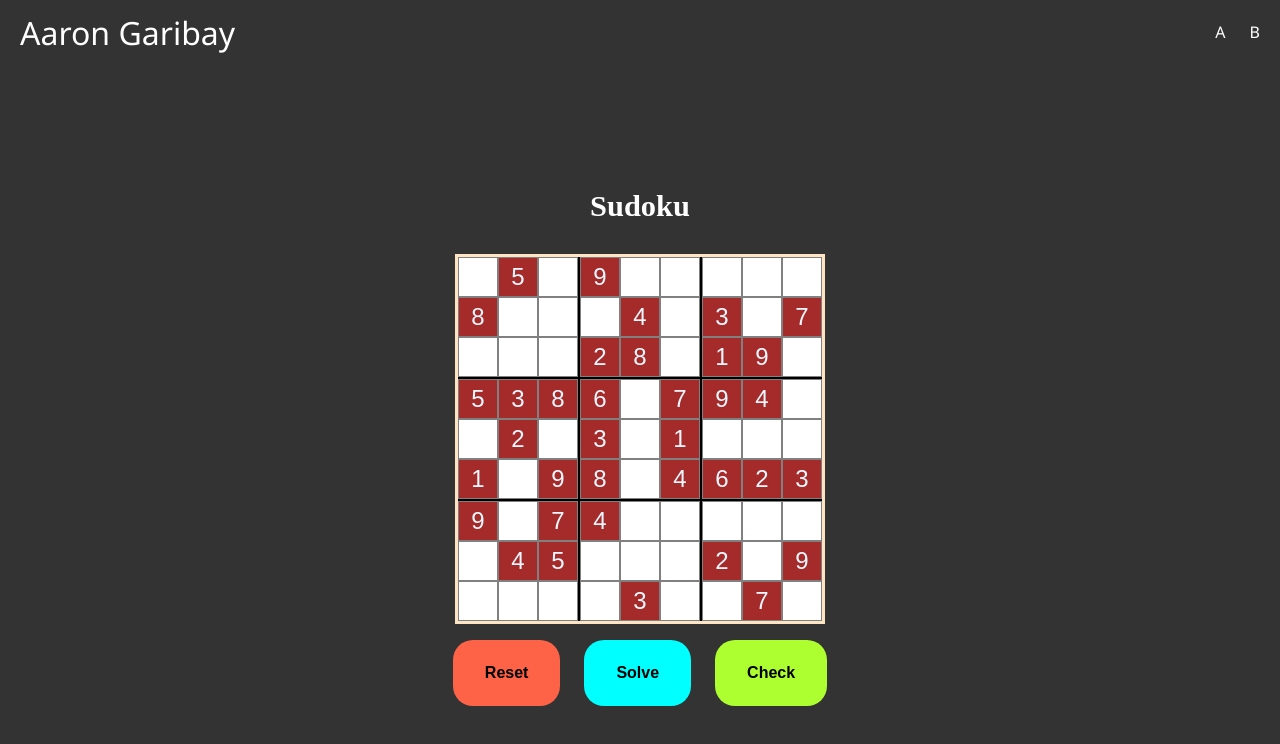
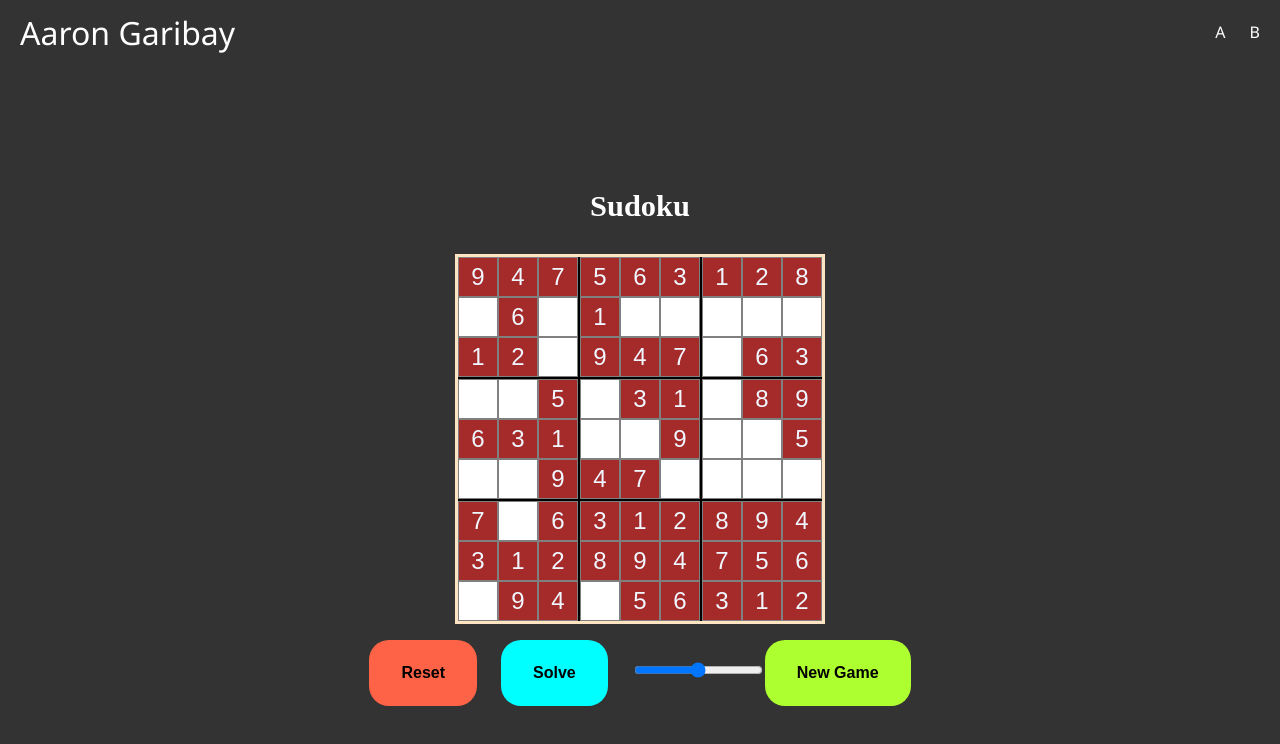
Before and after one commit to aHardReset/sudoku-game-ts, a React (Vite) app: page / in a window 1280 px wide. Shown: the top 744 px of the page. Built offline with nearby package versions, Linux system fonts and the light colour scheme.

Commit message:
animation added

```diff
--- a/src/Sudoku.tsx
+++ b/src/Sudoku.tsx
@@ -1,12 +1,16 @@
 import "./styles/sudoku.css"
-import React, { useState } from "react";
-import { generateNewBoard, isValid } from "./engines/sudokuEngine";
+import React, { useState, useRef } from "react";
+import { generateNewBoard, isValid, emptyCellIdentifier, solve, isASolvedBoard} from "./engines/sudokuEngine";
 
-const emptyCellIdentifier = -1;
-const dummyBoard: number[][] = generateNewBoard();
+import type {Step} from "./engines/sudokuEngine";
 
+const minAnimationSpeed = 1000
+const maxAnimationSpeed = 50
+const initBoard = generateNewBoard()
 function Sudoku() {
-    const [sudokuArr, setSudokuArr] = useState(getDeepCopy(dummyBoard));
+    const [currentBoard, setCurrentBoard] = useState(getDeepCopy(initBoard));
+    const animationSpeed = useRef(maxAnimationSpeed + Math.round((minAnimationSpeed - maxAnimationSpeed) / 2));
+    const [solveAutomaticallyRequest, setSolveAutomaticallyRequest] = useState(false);
 
     function getDeepCopy(arr: number[][]) {
         return JSON.parse(JSON.stringify(arr))
@@ -14,7 +18,7 @@ function Sudoku() {
 
     function onInputChange(e: React.ChangeEvent<HTMLInputElement>, row: number, col: number) {
         let val = parseInt(e.target.value) || emptyCellIdentifier;
-        let grid = getDeepCopy(sudokuArr);
+        let grid = getDeepCopy(currentBoard);
 
         let isValidValue = (val: number) => {
             return val === -1 || (val >= 1 && val <= 9);
@@ -22,21 +26,24 @@ function Sudoku() {
 
         if (isValidValue(val) ){
             grid[row][col] = val;
-            setSudokuArr(grid);
+            setCurrentBoard(grid);
         }
     }
 
     function isBlockedCell(row: number, col: number): boolean{
-        return dummyBoard[row][col] !== emptyCellIdentifier;
+        return initBoard[row][col] !== emptyCellIdentifier;
     }
 
     function getClassCell(row: number, col: number): string {
         let classes = "cell-input";
         if (isBlockedCell(row, col)){
             classes += " cell-blocked";
-        }
-        else if(sudokuArr[row][col] !== emptyCellIdentifier && !isValid(getDeepCopy(sudokuArr), sudokuArr[row][col], row, col)){
+        } else if(currentBoard[row][col] !== emptyCellIdentifier && !isValid(getDeepCopy(currentBoard), currentBoard[row][col], row, col)){
             classes += " cell-not-valid";
+        } else if(isASolvedBoard(currentBoard)) {
+          classes += " cell-blocked-by-solved-board";
+        } else if (solveAutomaticallyRequest){
+          classes += " cell-blocked-by-backtracking";
         }
 
         return classes
@@ -44,7 +51,59 @@ function Sudoku() {
     }
 
     function resetBoard() {
-        setSudokuArr(getDeepCopy(dummyBoard));
+        setCurrentBoard(getDeepCopy(initBoard));
+    }
+
+    function sleep(ms: number) {
+      return new Promise(resolve => setTimeout(resolve, ms));
+    }
+
+
+    function*sudokuBacktracingSteps(steps: Step[]) {
+      let currentStep = steps.shift()
+      while (currentStep !== undefined) {
+        const row: number = currentStep.row;
+        const col: number = currentStep.col;
+        const val: number = currentStep.val;
+        currentBoard[row][col] = val;
+        setCurrentBoard(getDeepCopy(currentBoard));
+        yield
+        currentStep = steps.shift()
+      }
+    }
+
+    async function sudokuBacktracingAnimation(solvedBoardSteps: Step[]) {
+        let solveGenerator = sudokuBacktracingSteps(solvedBoardSteps);
+        for (let _ of solveGenerator) {
+          await sleep(animationSpeed.current);
+        }
+        setSolveAutomaticallyRequest(false)
+      }
+
+
+    async function solveBoard() {
+        if(solveAutomaticallyRequest === false){setCurrentBoard(initBoard);
+          setSolveAutomaticallyRequest(true)
+          let solvedBoardSteps: Step[] = [];
+          let solvedBoard = solve(initBoard, solvedBoardSteps)
+          if (isASolvedBoard(solvedBoard)) {
+              sudokuBacktracingAnimation(solvedBoardSteps);
+          }
+        }
+
+    }
+
+    function changeAnimationSpeed(e: React.ChangeEvent<HTMLInputElement>) {
+
+        const speedFactor = (minAnimationSpeed - maxAnimationSpeed) / (parseInt(e.target.max) - parseInt(e.target.min))
+        const sliderInput = parseInt(e.target.value)
+        const newSpeed = Math.round(minAnimationSpeed - (sliderInput * speedFactor))
+        animationSpeed.current = newSpeed
+
+    }
+
+    function newGame() {
+      window.location.reload()
     }
 
     const board = [0, 1, 2, 3, 4, 5, 6, 7, 8].map((row, rIdx) => {
@@ -56,9 +115,9 @@ function Sudoku() {
                     let cell = <input
                         type="number"
                         onChange={(e) => onInputChange(e, rIdx, cIdx)}
-                        value={sudokuArr[row][col] !== emptyCellIdentifier ? sudokuArr[row][col] : "" }
+                        value={currentBoard[row][col] !== emptyCellIdentifier ? currentBoard[row][col] : "" }
                         className={getClassCell(row, col)}
-                        disabled={isBlockedCell(row, col)}
+                        disabled={isBlockedCell(row, col) || solveAutomaticallyRequest || isASolvedBoard(currentBoard)}
                     />
                     return <td key={rIdx + cIdx} className={(col+1) % 3 === 0 ? "rBorder" : ""}>
                         {cell}
@@ -79,9 +138,10 @@ function Sudoku() {
                 </table>
 
                 <div className="button-container">
-                    <button className="controls-button" onClick={resetBoard} style={{backgroundColor: "tomato"}}>Reset</button>
-                    <button className="controls-button" style={{margin: "0 3vh"}} >Solve</button>
-                    <button className="controls-button" style={{backgroundColor: "greenyellow"}}>Check</button>
+                    {solveAutomaticallyRequest ? "" : <button className="controls-button" onClick={resetBoard} style={{backgroundColor: "tomato"}}>Reset</button>}
+                    <button className="controls-button" onClick={solveBoard} style={{margin: "0 3vh"}} >{solveAutomaticallyRequest ? "Solving..." : "Solve"}</button>
+                    <input className= "" onChange={changeAnimationSpeed} type="range" min="0" max="100"  id="speedSlider"/>
+                    <button className="controls-button" onClick={newGame} style={{backgroundColor: "greenyellow"}}>New Game</button>
                 </div>
             </div>
         </div>
--- a/src/engines/sudokuEngine.ts
+++ b/src/engines/sudokuEngine.ts
@@ -1,4 +1,10 @@
-function generateNewBoard(): number[][] {
+const emptyCellIdentifier = -1;
+
+function copyObject(object: Object) {
+  return JSON.parse(JSON.stringify(object))
+}
+
+function getDummyBoard(): number[][] {
 
   return [
     [-1, 5, -1, 9, -1, -1, -1, -1, -1],
@@ -12,6 +18,97 @@ function generateNewBoard(): number[][] {
     [-1, -1, -1, -1, 3, -1, -1, 7, -1]
   ]
 }
+
+function shuffle(array: Array<number>) {
+  let currentIndex = array.length,  randomIndex;
+
+  // While there remain elements to shuffle.
+  while (currentIndex != 0) {
+
+    // Pick a remaining element.
+    randomIndex = Math.floor(Math.random() * currentIndex);
+    currentIndex--;
+
+    // And swap it with the current element.
+    [array[currentIndex], array[randomIndex]] = [
+      array[randomIndex], array[currentIndex]];
+  }
+
+  return array;
+}
+
+function generateNewBoard(): number[][]{
+  const base = 3
+  const side = base * base;
+  const gameSpace = [1, 2, 3, 4, 5, 6, 7, 8, 9]
+  const emptiesByDifficulty = [26, 30, 35, 41]
+  const difficulty = 0
+
+  const pattern = (row: number, col: number) => (base*(row%base) + Math.floor(row / base) + col) %side
+  let rBase = []
+  for (let rBaseIdx = 0; rBaseIdx < base; rBaseIdx++) {
+    rBase.push(rBaseIdx)
+  }
+
+  let rBaseShuffle = shuffle(copyObject(rBase))
+  let rows = []
+  for (let r = 0; r<rBaseShuffle.length; r++){
+    let innerBaseShuffle = shuffle(copyObject(rBase))
+    for (let g = 0; g<innerBaseShuffle.length; g++){
+      rows.push(g*base + r)
+    }
+  }
+
+  rBaseShuffle = shuffle(copyObject(rBase))
+  let cols = []
+  for (let c = 0; c<rBaseShuffle.length; c++){
+    let innerBaseShuffle = shuffle(copyObject(rBase))
+    for (let g = 0; g<innerBaseShuffle.length; g++){
+      cols.push(g*base + c)
+    }
+  }
+
+  let randomizeSpace = shuffle(gameSpace)
+  let board = []
+  for(let r = 0; r < rows.length; r++){
+    let _row = []
+    for (let c = 0; c < cols.length; c++){
+      _row.push(randomizeSpace[pattern(r,c)])
+    }
+    board.push(_row)
+  }
+
+  const squares = side * side;
+  let randomCells = []
+  const empties = emptiesByDifficulty[difficulty]
+  for (let s = 0; s < squares; s++) {
+    randomCells.push(s)
+  }
+
+  randomCells = shuffle(randomCells)
+  randomCells = randomCells.slice(0, empties)
+
+  for (let emptiesIdx = 0; emptiesIdx<randomCells.length; emptiesIdx++){
+    board[Math.floor(randomCells[emptiesIdx] / side)][randomCells[emptiesIdx] % side] = emptyCellIdentifier
+  }
+  if(isAValidGame(board)){
+    return board
+  }
+  return generateNewBoard()
+}
+
+function isAValidGame(currentBoard: number[][]): boolean {
+  // is a valid game === true when all the values in the current board are valid under sudoku rules
+  for (let row = 0; row < currentBoard.length; row++) {
+    for (let col = 0; col < currentBoard[0].length; col++) {
+      if (currentBoard[row][col] !== -1 && !isValid(currentBoard, currentBoard[row][col], row, col)) {
+        return false
+      }
+    }
+  }
+  return true
+}
+
 
 function isValid(currentBoard: number[][], num: number, rowIdx: number, colIdx: number): boolean{
   const checkRow = (): boolean => {
@@ -50,9 +147,71 @@ function isValid(currentBoard: number[][], num: number, rowIdx: number, colIdx:
   return checkRow() && checkCol() && checkSquare()
 }
 
-function solve(initBoard:number[][]) {
-  const e = 3
+function findNextEmpty(currentBoard: number[][]): number[] {
+  let nextEmpty: Array<number> = []
+  for (let row=0; row < currentBoard.length; row++){
+    for (let col=0; col < currentBoard[0].length; col++){
+      if (currentBoard[row][col] === emptyCellIdentifier) {
+        return [row, col]
+      }
+    }
+  }
+  return [-1, -1]
+}
+
+type Step = {
+  row: number;
+  col: number;
+  val: number;
+}
+
+function solveHelper(currentBoard: number[][], stepsRecorder?:Step[]) {
+  let nextEmpty = findNextEmpty(currentBoard)
+  if (nextEmpty[0] === -1 && nextEmpty[1] === -1){
+    return true
+  }
+
+  const row = nextEmpty[0]
+  const col = nextEmpty[1]
+
+  for (let guess = 1; guess <= 9; guess++){
+    if (stepsRecorder !== undefined) {
+      let step: Step = {row: row, col: col, val: guess}
+      stepsRecorder.push(step)
+    }
+    if (isValid(currentBoard, guess, row, col)) {
+      currentBoard[row][col] = guess
+      if (solveHelper(currentBoard, stepsRecorder) === true){
+        return true
+      }
+      currentBoard[row][col] = emptyCellIdentifier
+    }
+  }
+  if (stepsRecorder !== undefined) {
+    let step: Step = {row: row, col: col, val: emptyCellIdentifier}
+    stepsRecorder.push(step)
+  }
+  return false
+}
+
+function isASolvedBoard(board: number[][]): boolean{
+  for (let row = 0; row < board.length; row++) {
+    for (let col = 0; col < board[0].length; col++) {
+      if (board[row][col] === -1 || !isValid(board, board[row][col], row, col)) {
+        return false
+      }
+    }
+  }
+
+  return true
+}
+
+function solve(initBoard:number[][], stepsRecorder?:Step[]) {
+  let solvedBoard = JSON.parse(JSON.stringify(initBoard))
+  solveHelper(solvedBoard, stepsRecorder)
+  return solvedBoard
 }
 
 
-export {generateNewBoard, isValid}
+export {generateNewBoard, isValid, emptyCellIdentifier, solve, isASolvedBoard, findNextEmpty}
+export type {Step}
--- a/src/styles/sudoku.css
+++ b/src/styles/sudoku.css
@@ -25,6 +25,16 @@
 .cell-blocked {
     background-color: brown;
     color: aliceblue;
+}
+
+.cell-blocked-by-backtracking{
+    background-color: slategray;
+    color: aliceblue;
+}
+
+.cell-blocked-by-solved-board{
+    background-color: green;
+    color: orange;
 }
 
 .cell-not-valid{
```
